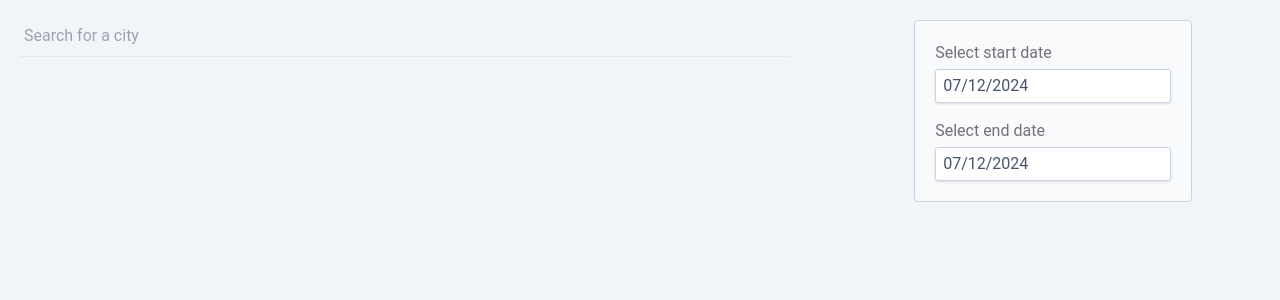
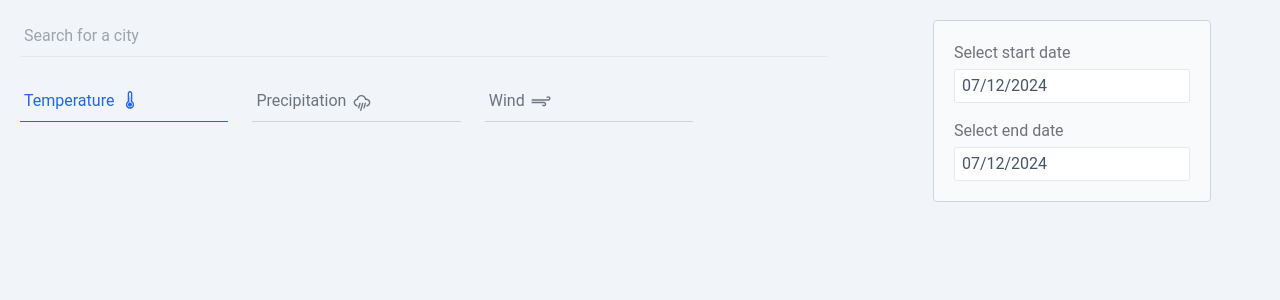
Before and after one commit to VictoriaBoyarkina/weather-dashboard, a React (Vite) app: page / in a window 1280 px wide. Shown: the top 300 px of the page. Built offline with nearby package versions, Linux system fonts and the light colour scheme.

Commit message:
feat:fetch data

```diff
--- a/package.json
+++ b/package.json
@@ -14,7 +14,8 @@
     "d3": "^7.9.0",
     "react": "^18.3.1",
     "react-datepicker": "^7.3.0",
-    "react-dom": "^18.3.1"
+    "react-dom": "^18.3.1",
+    "react-icons": "^5.2.1"
   },
   "devDependencies": {
     "@types/react": "^18.3.3",
--- a/src/App.tsx
+++ b/src/App.tsx
@@ -1,28 +1,96 @@
-import { useState } from 'react'
+import { useEffect, useState } from 'react'
 import SearchPlace from './components/SearchPlace'
-import SideBar from './components/SideBar'
 import { Place } from './types'
+import DataTypeSelector from './components/DataTypeSelector'
+import DateRangePicker from './components/DateRangePicker'
+import { fetchWeatherData } from './services/weatherAPI'
+
+const dataTypeMapping = {
+  temperature: 'temperature_2m_mean',
+  precipitation: 'precipitation_sum',
+  wind: 'wind_speed_10m_max',
+} as Record<string, string>
+
+const units = {
+  temperature: '°C',
+  precipitation: 'millimeter',
+  wind: 'km/h',
+}
+
+function formatData(
+  dataType: string,
+  response: {
+    daily: Record<string, string[]>
+  }
+): Record<string, string>[] {
+  const dates = response.daily.time
+  const data = response.daily[dataTypeMapping[dataType]]
+
+  const result = dates.map((date, index) => {
+    return {
+      y: data[index],
+      x: date,
+    }
+  })
+  return result
+}
 
 function App() {
+  // Period
+  const [startDate, setStartDate] = useState(new Date())
+  const [endDate, setEndDate] = useState(new Date())
+
+  // Place
   const [currentPlace, setCurrentPlace] = useState<Place | null>(null)
+  console.log(currentPlace)
+
+  // Data type
+  const [dataType, setDataType] = useState<string>('temperature')
+
+  const [isLoading, setIsloading] = useState(false)
+  const [data, setData] = useState([])
+
+  useEffect(() => {
+    async function fetchData() {
+      if (currentPlace) {
+        setIsloading(true)
+        try {
+          const res = await fetchWeatherData(
+            startDate,
+            endDate,
+            currentPlace.coordinates,
+            dataType
+          )
+          const data = formatData(dataType, res)
+          console.log(data)
+        } catch (e) {
+          console.log(e)
+        } finally {
+          setIsloading(false)
+        }
+      }
+    }
+    fetchData()
+  }, [currentPlace, startDate, endDate, dataType])
+
   return (
-    <div className="grid grid-rows-3 grid-flow-col gap-4 min-h-screen bg-slate-100 font-Roboto">
-      <header className="col-span-4 px-5">
+    <div className="grid grid-rows-5 grid-flow-col gap-4 min-h-screen bg-slate-100 font-Roboto">
+      <header className="col-span-4 row-span-1  px-5">
         <div className="flex flex-col">
           <SearchPlace onSetCurrentPlace={setCurrentPlace} />
+          <DataTypeSelector dataType={dataType} setDataType={setDataType} />
         </div>
       </header>
 
-      <main className="row-span-2 col-span-2"></main>
-      <SideBar />
-      {/*
-      {currentPlace && (
-        <div className=" text-white py-2 bg-weather-secondary w-full text-center">
-          <div className="container">
-            <p>Location: {currentPlace.placeName}</p>
-          </div>
-        </div>
-      )} */}
+      <main className="row-span-4 col-span-4"></main>
+      <aside className="row-span-5 p-5 flex flex-col items-center">
+        <DateRangePicker
+          startDate={startDate}
+          endDate={endDate}
+          setStartDate={setStartDate}
+          setEndDate={setEndDate}
+        />
+      </aside>
     </div>
   )
 }
--- /dev/null
+++ b/src/components/DataSelectorItem.tsx
@@ -0,0 +1,38 @@
+import { ChangeEvent, ReactNode } from 'react'
+
+type DataType = {
+  label: string
+  value: string
+  icon: ReactNode
+}
+
+interface Props {
+  data: DataType
+  onChange: (e: ChangeEvent<HTMLInputElement>) => void
+  selected?: boolean
+}
+
+export default function DataSelectorItem({ data, onChange, selected }: Props) {
+  return (
+    <li>
+      <input
+        type="radio"
+        id={data.value}
+        name="dataType"
+        value={data.value}
+        className="hidden peer"
+        required
+        checked={selected}
+        onChange={onChange}
+      />
+      <label
+        htmlFor={data.value}
+        className="inline-flex items-center justify-between w-full pb-2 pl-1 text-gray-500 border-b border-gray-300  cursor-pointer dark:hover:text-gray-300 dark:border-gray-700 dark:peer-checked:text-blue-500 peer-checked:border-b-blue-600 peer-checked:text-blue-600 hover:text-gray-600 hover:bg-gray-100 dark:text-gray-400 dark:bg-gray-800 dark:hover:bg-gray-700"
+      >
+        <div className="flex">
+          {data.label} <span className="text-2xl ml-1">{data.icon}</span>
+        </div>
+      </label>
+    </li>
+  )
+}
--- a/src/components/DataTypeSelector.tsx
+++ b/src/components/DataTypeSelector.tsx
@@ -1,3 +1,46 @@
-export default function DataTypeSelector() {
-  return <div>DataTypeSelector</div>
+import DataSelectorItem from './DataSelectorItem'
+import { WiStrongWind } from 'react-icons/wi'
+import { WiRain } from 'react-icons/wi'
+import { WiThermometer } from 'react-icons/wi'
+
+const dataTypes = [
+  {
+    label: 'Temperature',
+    value: 'temperature',
+    icon: <WiThermometer />,
+  },
+  {
+    label: 'Precipitation',
+    value: 'precipitation',
+    icon: <WiRain />,
+  },
+  {
+    label: 'Wind',
+    value: 'wind',
+    icon: <WiStrongWind />,
+  },
+]
+
+interface Props {
+  dataType: string
+  setDataType: React.Dispatch<React.SetStateAction<string>>
 }
+
+export default function DataTypeSelector({ dataType, setDataType }: Props) {
+  function handleChange(e: React.ChangeEvent<HTMLInputElement>) {
+    setDataType(e.target.value)
+  }
+
+  return (
+    <ul className="grid w-10/12  gap-6 md:grid-cols-3">
+      {dataTypes.map((data) => (
+        <DataSelectorItem
+          data={data}
+          key={data.label}
+          selected={dataType == data.value}
+          onChange={handleChange}
+        />
+      ))}
+    </ul>
+  )
+}
--- a/src/components/DateRangePicker.tsx
+++ b/src/components/DateRangePicker.tsx
@@ -1,13 +1,21 @@
-import { useState } from 'react'
 import DatePicker from 'react-datepicker'
 import 'react-datepicker/dist/react-datepicker-cssmodules.css'
 
 import 'react-datepicker/dist/react-datepicker.css'
 
-export default function DateRangePicker() {
-  const [startDate, setStartDate] = useState(new Date())
-  const [endDate, setEndDate] = useState(new Date())
+interface Props {
+  startDate: Date
+  endDate: Date
+  setStartDate: React.Dispatch<React.SetStateAction<Date>>
+  setEndDate: React.Dispatch<React.SetStateAction<Date>>
+}
 
+export default function DateRangePicker({
+  startDate,
+  endDate,
+  setStartDate,
+  setEndDate,
+}: Props) {
   return (
     <div className="flex flex-col gap-4 items-center p-5 border bg-slate-50 border-slate-300 rounded">
       {/* <h4 className="font-semibold text-xl text-zinc-600">Select the period</h4> */}
--- a/src/components/SideBar.tsx
+++ /dev/null
@@ -1,9 +0,0 @@
-import DateRangePicker from './DateRangePicker'
-
-export default function SideBar() {
-  return (
-    <aside className="row-span-3 p-5 flex flex-col items-center">
-      <DateRangePicker />
-    </aside>
-  )
-}
--- a/src/hooks/usePlaces.ts
+++ b/src/hooks/usePlaces.ts
@@ -36,6 +36,7 @@ export default function usePlaces() {
         const transformedData = result.features.map((obj: any) =>
           transformData(obj)
         )
+        console.log(result)
         setData(transformedData)
       } catch (e) {
         setError((e as Error).message)
--- a/src/input.css
+++ b/src/input.css
@@ -6,18 +6,18 @@
   input {
     padding: 4px 7px;
     border-radius: 3px;
-    border: 1px solid rgb(203 213 225);
-    box-shadow: 0 1px 3px 0 rgb(0 0 0 / 0.1), 0 1px 2px -1px rgb(0 0 0 / 0.1);
+    border: 1px solid #e5e7eb;
+    /* box-shadow: 0 1px 3px 0 rgb(0 0 0 / 0.1), 0 1px 2px -1px rgb(0 0 0 / 0.1); */
     transition: background-color 1s border-color 1s;
     color: rgb(71 85 105);
   }
 
   input:hover {
-    background-color: rgb(248 250 252);
+    background-color: #f3f4f6;
   }
 
   input:focus {
     outline: none;
-    border-color: rgb(148 163 184);
+    border-color: #2563eb;
   }
 }
--- a/src/output.css
+++ b/src/output.css
@@ -554,26 +554,6 @@ video {
   --tw-contain-style:  ;
 }
 
-.container {
-  width: 100%;
-  margin-right: auto;
-  margin-left: auto;
-  padding-right: 2rem;
-  padding-left: 2rem;
-}
-
-@media (min-width: 640px) {
-  .container {
-    max-width: 640px;
-  }
-}
-
-@media (min-width: 768px) {
-  .container {
-    max-width: 768px;
-  }
-}
-
 .absolute {
   position: absolute;
 }
@@ -586,20 +566,20 @@ video {
   top: 66px;
 }
 
-.col-span-2 {
-  grid-column: span 2 / span 2;
-}
-
 .col-span-4 {
   grid-column: span 4 / span 4;
 }
 
-.row-span-2 {
-  grid-row: span 2 / span 2;
+.row-span-1 {
+  grid-row: span 1 / span 1;
 }
 
-.row-span-3 {
-  grid-row: span 3 / span 3;
+.row-span-4 {
+  grid-row: span 4 / span 4;
+}
+
+.row-span-5 {
+  grid-row: span 5 / span 5;
 }
 
 .mb-1 {
@@ -610,20 +590,44 @@ video {
   margin-bottom: 2rem;
 }
 
+.ml-1 {
+  margin-left: 0.25rem;
+}
+
 .flex {
   display: flex;
+}
+
+.inline-flex {
+  display: inline-flex;
 }
 
 .grid {
   display: grid;
 }
 
+.hidden {
+  display: none;
+}
+
 .min-h-screen {
   min-height: 100vh;
 }
 
+.w-8\/12 {
+  width: 66.666667%;
+}
+
 .w-full {
   width: 100%;
+}
+
+.w-10\/12 {
+  width: 83.333333%;
+}
+
+.w-6\/12 {
+  width: 50%;
 }
 
 .cursor-pointer {
@@ -634,8 +638,8 @@ video {
   grid-auto-flow: column;
 }
 
-.grid-rows-3 {
-  grid-template-rows: repeat(3, minmax(0, 1fr));
+.grid-rows-5 {
+  grid-template-rows: repeat(5, minmax(0, 1fr));
 }
 
 .flex-col {
@@ -646,8 +650,16 @@ video {
   align-items: center;
 }
 
+.justify-between {
+  justify-content: space-between;
+}
+
 .gap-4 {
   gap: 1rem;
+}
+
+.gap-6 {
+  gap: 1.5rem;
 }
 
 .rounded {
@@ -660,6 +672,11 @@ video {
 
 .border-b {
   border-bottom-width: 1px;
+}
+
+.border-gray-300 {
+  --tw-border-opacity: 1;
+  border-color: rgb(209 213 219 / var(--tw-border-opacity));
 }
 
 .border-slate-300 {
@@ -690,10 +707,6 @@ video {
   padding: 1.25rem;
 }
 
-.p-8 {
-  padding: 2rem;
-}
-
 .px-1 {
   padding-left: 0.25rem;
   padding-right: 0.25rem;
@@ -709,16 +722,25 @@ video {
   padding-bottom: 0.5rem;
 }
 
+.pb-2 {
+  padding-bottom: 0.5rem;
+}
+
+.pl-1 {
+  padding-left: 0.25rem;
+}
+
 .pt-4 {
   padding-top: 1rem;
 }
 
-.text-center {
-  text-align: center;
+.font-Roboto {
+  font-family: Roboto, sans-serif;
 }
 
-.font-Roboto {
-  font-family: Roboto, sans-serif;
+.text-2xl {
+  font-size: 1.5rem;
+  line-height: 2rem;
 }
 
 .text-xl {
@@ -728,6 +750,11 @@ video {
 
 .font-semibold {
   font-weight: 600;
+}
+
+.text-gray-500 {
+  --tw-text-opacity: 1;
+  color: rgb(107 114 128 / var(--tw-text-opacity));
 }
 
 .text-white {
@@ -755,18 +782,28 @@ video {
   input {
     padding: 4px 7px;
     border-radius: 3px;
-    border: 1px solid rgb(203 213 225);
-    box-shadow: 0 1px 3px 0 rgb(0 0 0 / 0.1), 0 1px 2px -1px rgb(0 0 0 / 0.1);
+    border: 1px solid #e5e7eb;
+    /* box-shadow: 0 1px 3px 0 rgb(0 0 0 / 0.1), 0 1px 2px -1px rgb(0 0 0 / 0.1); */
     transition: background-color 1s border-color 1s;
     color: rgb(71 85 105);
   }
   input:hover {
-    background-color: rgb(248 250 252);
+    background-color: #f3f4f6;
   }
   input:focus {
     outline: none;
-    border-color: rgb(148 163 184);
+    border-color: #2563eb;
   }
+}
+
+.hover\:bg-gray-100:hover {
+  --tw-bg-opacity: 1;
+  background-color: rgb(243 244 246 / var(--tw-bg-opacity));
+}
+
+.hover\:text-gray-600:hover {
+  --tw-text-opacity: 1;
+  color: rgb(75 85 99 / var(--tw-text-opacity));
 }
 
 .focus\:border-weather-secondary:focus {
@@ -784,3 +821,89 @@ video {
   outline: 2px solid transparent;
   outline-offset: 2px;
 }
+
+.peer:checked ~ .peer-checked\:border-b-blue-600 {
+  --tw-border-opacity: 1;
+  border-bottom-color: rgb(37 99 235 / var(--tw-border-opacity));
+}
+
+.peer:checked ~ .peer-checked\:text-blue-600 {
+  --tw-text-opacity: 1;
+  color: rgb(37 99 235 / var(--tw-text-opacity));
+}
+
+@media (min-width: 640px) {
+  .sm\:w-10\/12 {
+    width: 83.333333%;
+  }
+
+  .sm\:w-full {
+    width: 100%;
+  }
+
+  .sm\:w-11\/12 {
+    width: 91.666667%;
+  }
+
+  .sm\:w-8\/12 {
+    width: 66.666667%;
+  }
+
+  .sm\:w-6\/12 {
+    width: 50%;
+  }
+}
+
+@media (min-width: 768px) {
+  .md\:w-10\/12 {
+    width: 83.333333%;
+  }
+
+  .md\:w-8\/12 {
+    width: 66.666667%;
+  }
+
+  .md\:w-full {
+    width: 100%;
+  }
+
+  .md\:w-6\/12 {
+    width: 50%;
+  }
+
+  .md\:grid-cols-3 {
+    grid-template-columns: repeat(3, minmax(0, 1fr));
+  }
+}
+
+@media (prefers-color-scheme: dark) {
+  .dark\:border-gray-700 {
+    --tw-border-opacity: 1;
+    border-color: rgb(55 65 81 / var(--tw-border-opacity));
+  }
+
+  .dark\:bg-gray-800 {
+    --tw-bg-opacity: 1;
+    background-color: rgb(31 41 55 / var(--tw-bg-opacity));
+  }
+
+  .dark\:text-gray-400 {
+    --tw-text-opacity: 1;
+    color: rgb(156 163 175 / var(--tw-text-opacity));
+  }
+
+  .dark\:hover\:bg-gray-700:hover {
+    --tw-bg-opacity: 1;
+    background-color: rgb(55 65 81 / var(--tw-bg-opacity));
+  }
+
+  .dark\:hover\:text-gray-300:hover {
+    --tw-text-opacity: 1;
+    color: rgb(209 213 219 / var(--tw-text-opacity));
+  }
+
+  .peer:checked ~ .dark\:peer-checked\:text-blue-500 {
+    --tw-text-opacity: 1;
+    color: rgb(59 130 246 / var(--tw-text-opacity));
+  }
+}
--- a/src/services/weatherAPI.ts
+++ b/src/services/weatherAPI.ts
@@ -1,10 +1,26 @@
-const apiKey = import.meta.env.VITE_OPEN_MAP_API_KEY
+const formatDate = (date: Date) => date.toISOString().split('T')[0]
 
-const baseUrl = import.meta.env.VITE_OPEN_MAP_BASE_URL
+const dataTypeMapping = {
+  temperature: 'temperature_2m_mean',
+  precipitation: 'precipitation_sum',
+  wind: 'wind_speed_10m_max',
+} as Record<string, string>
 
-export const fetchWeatherData = async (startDate: Date, endDate: Date) => {
+export const fetchWeatherData = async (
+  startDate: Date,
+  endDate: Date,
+  coordinates: {
+    lat: string
+    lng: string
+  },
+  dataType: string
+) => {
+  const formattedStartDate = formatDate(startDate)
+  const formattedEndDate = formatDate(endDate)
+  const queryData = dataTypeMapping[dataType]
+
   const response = await fetch(
-    `${baseUrl}onecall/timemachine?start=${startDate}&end=${endDate}&appid=${apiKey}`
+    `https://archive-api.open-meteo.com/v1/archive?latitude=${coordinates.lat}&longitude=${coordinates.lng}&start_date=${formattedStartDate}&end_date=${formattedEndDate}&daily=${queryData}&timezone=Europe%2FMoscow`
   )
   const data = await response.json()
   return data
--- a/src/types.ts
+++ b/src/types.ts
@@ -1,4 +1,5 @@
 export type Place = {
   id: string
   placeName: string
+  coordinates: { lat: string; lng: string }
 }
```
Also changed, not shown: src/components/Chart.tsx (+17 -2 lines), 2 other files (tests, documents, lock files or other folders).
